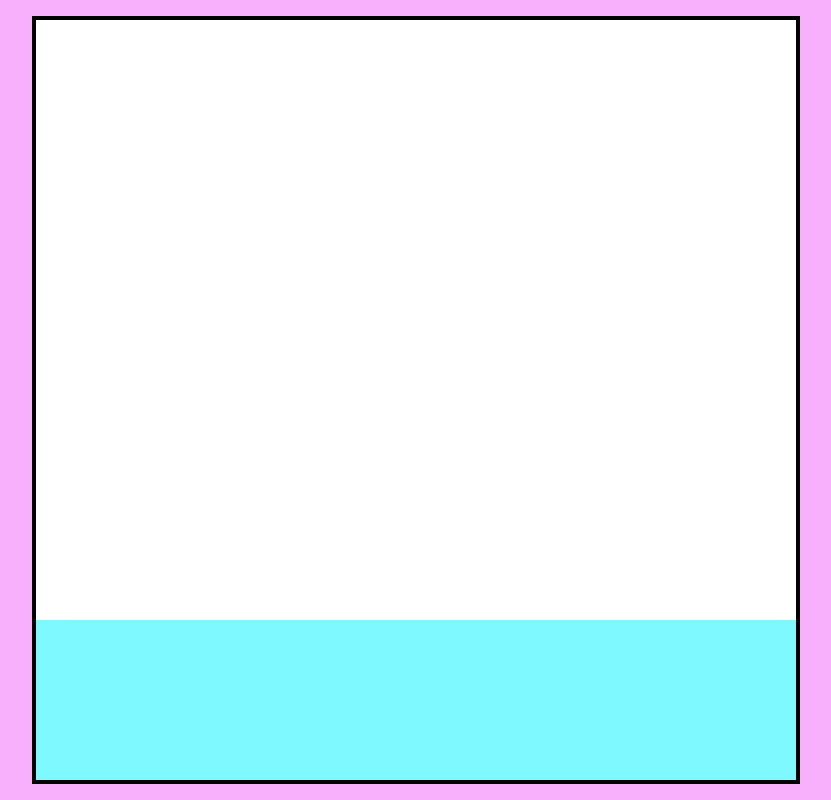
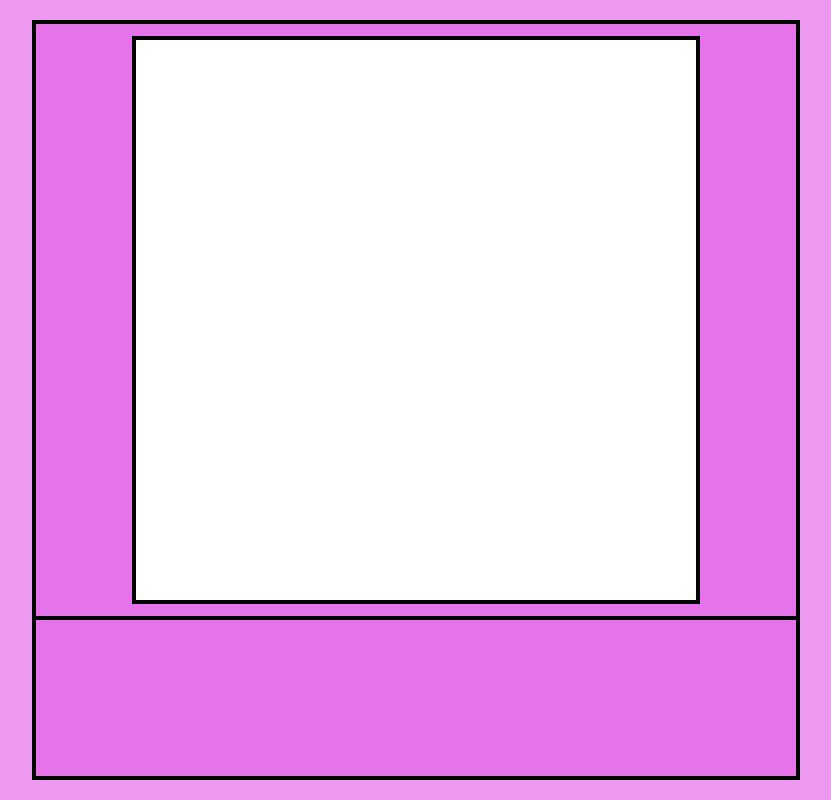
Before and after one commit to hibichyuu/Etch-a-Sketch, a plain HTML site: page index.html in a window 1280 px wide. Shown: the whole page, without its empty margins (224-1055 px from the left). Drawn offline with Linux system fonts and the light colour scheme.

Commit message:
Add pixels to container
    Adds pixels to pixelContainer, changes size
constraints so that pixel container is in middle
and stays square, and changes color scheme for
better contrast.

```diff
--- a/css/stylesheet.css
+++ b/css/stylesheet.css
@@ -1,6 +1,6 @@
 body{
     margin: 0 0 0 0;
-    background-color: rgb(249, 176, 252);
+    background-color: rgb(237, 153, 240);
     overflow-y: hidden;
     display: flex;
     flex-direction: column;
@@ -15,7 +15,7 @@ body{
     flex-direction: column;
 
     border: 4px solid black;
-    background-color: white;
+    background-color: rgb(229, 115, 233);
     flex: 1 1 auto;
     margin: 20px 20px;
     width: 95dvh;
@@ -23,17 +23,40 @@ body{
 }
 
 #brushAndOptions{
-    flex: 1 1 auto;
+    flex: 0 1 auto;
+    box-sizing: border-box;
+
     width: 95dvh;
-    height: 200px;
+    height: 20dvh;
+    border-top: 4px solid black;
 
-    background-color: rgb(125, 249, 255);
+    background-color: rgb(229, 115, 233);
 }
 
 #pixelContainer{
-    flex: 1 1 auto;
-    width: 95dvh;
-    height: 750px;
+    display: flex;
+    flex-wrap: nowrap;
+    flex: 0 1 auto;
+    flex-direction: column;
+    align-self: center;
+
+    width: 70dvh;
+    height: 70dvh;
+    margin: auto 0px;
+    border: 4px solid black;
 
     background-color: white;
 }
+
+.pixel{
+    flex: 1 1 100%;
+
+    background-color: white;
+}
+
+.row{
+    display: flex;
+    flex-direction: row;
+    flex-wrap: nowrap;
+    flex-basis: 100%;
+}
--- a/js/script.js
+++ b/js/script.js
@@ -0,0 +1,19 @@
+const pixelDiv = document.querySelector("#pixelContainer");
+
+createPixels();
+
+
+function createPixels(){
+
+    for(let i = 1; i<=16; i++){
+        let row = document.createElement("div");
+        row.classList.add("row");
+        for(let j = 1; j<=16; j++){
+            let pixel = document.createElement("div");
+            pixel.classList.add("pixel");
+            row.appendChild(pixel);
+        }
+        pixelDiv.appendChild(row);
+    }
+
+}
```
